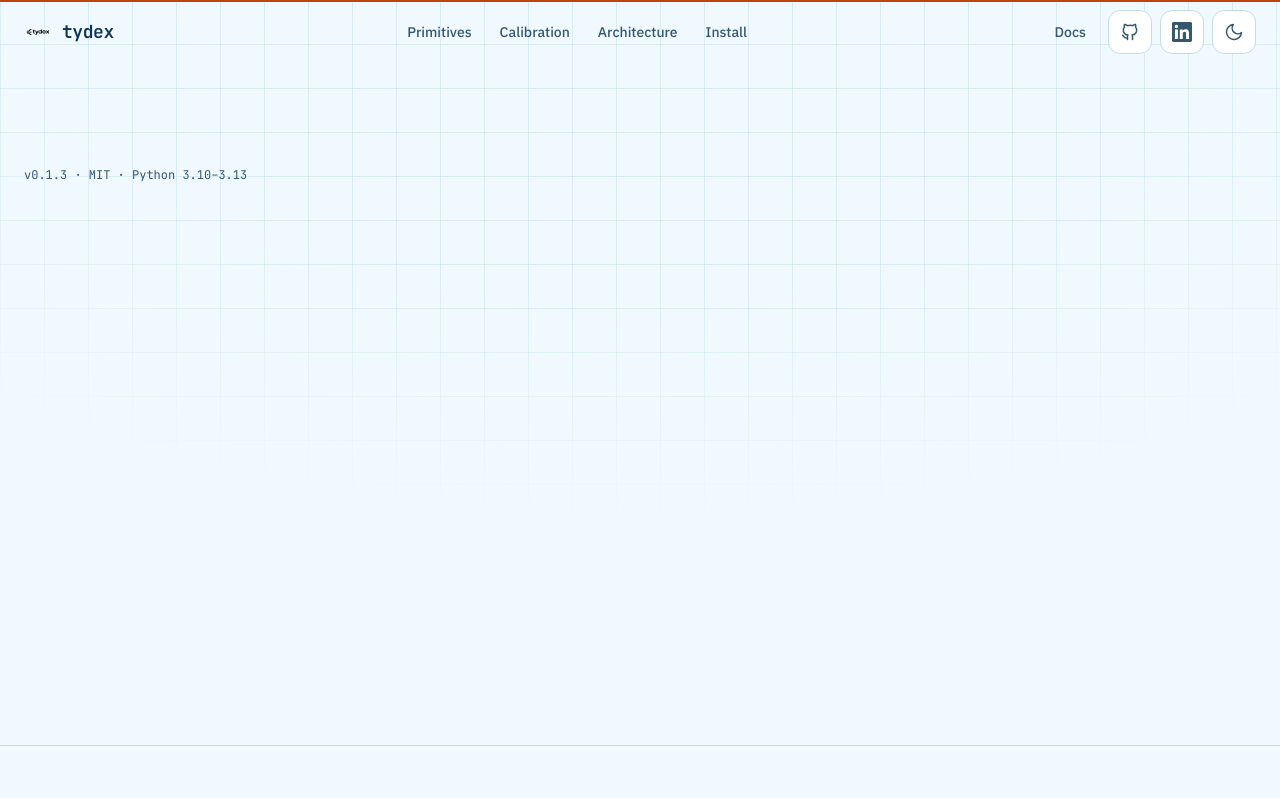
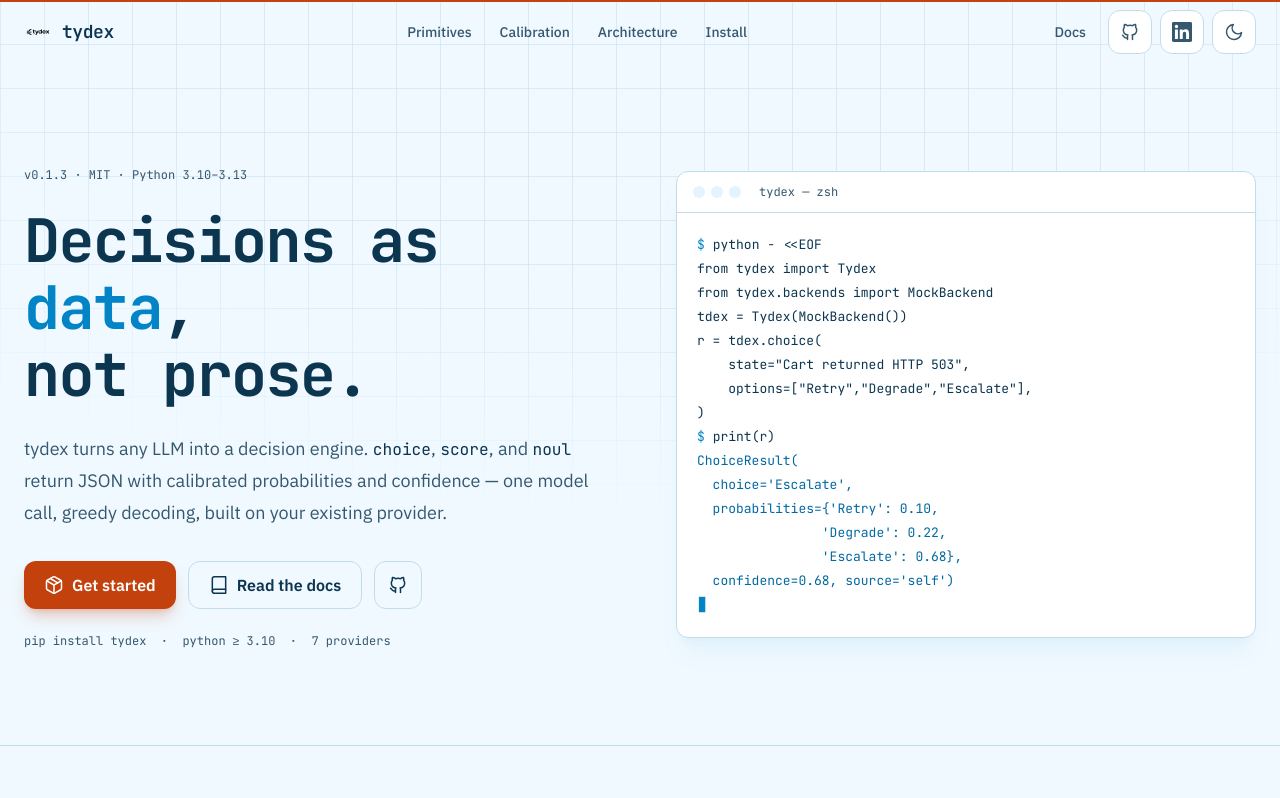
Before and after one commit to Dracko000/tydex, a Next.js app in the folder web/: page / in a window 1280 px wide. Shown: the top 798 px of the page. Built offline with nearby package versions, Linux system fonts and the light colour scheme.

Commit message:
perf(web): render terminal + hero seketika (0x opacity:0 di prerender)

```diff
--- a/web/src/components/reveal.tsx
+++ b/web/src/components/reveal.tsx
@@ -25,8 +25,8 @@
   return (
     <motion.div
       className={className}
-      initial={{ opacity: 0, y }}
-      whileInView={{ opacity: 1, y: 0 }}
+      initial={false}
+      animate={{ opacity: 1, y: 0 }}
       viewport={{ once: true, amount: 0.05 }}
       transition={{ duration: 0.4, delay }}
     >
--- a/web/src/components/terminal.tsx
+++ b/web/src/components/terminal.tsx
@@ -40,7 +40,7 @@
       </div>
       <motion.div
         variants={container}
-        initial={state ?? "hidden"}
+        initial={state ?? false}
         animate={state ?? "show"}
         className="overflow-x-auto p-5 font-mono text-[13px] leading-6"
       >
```
